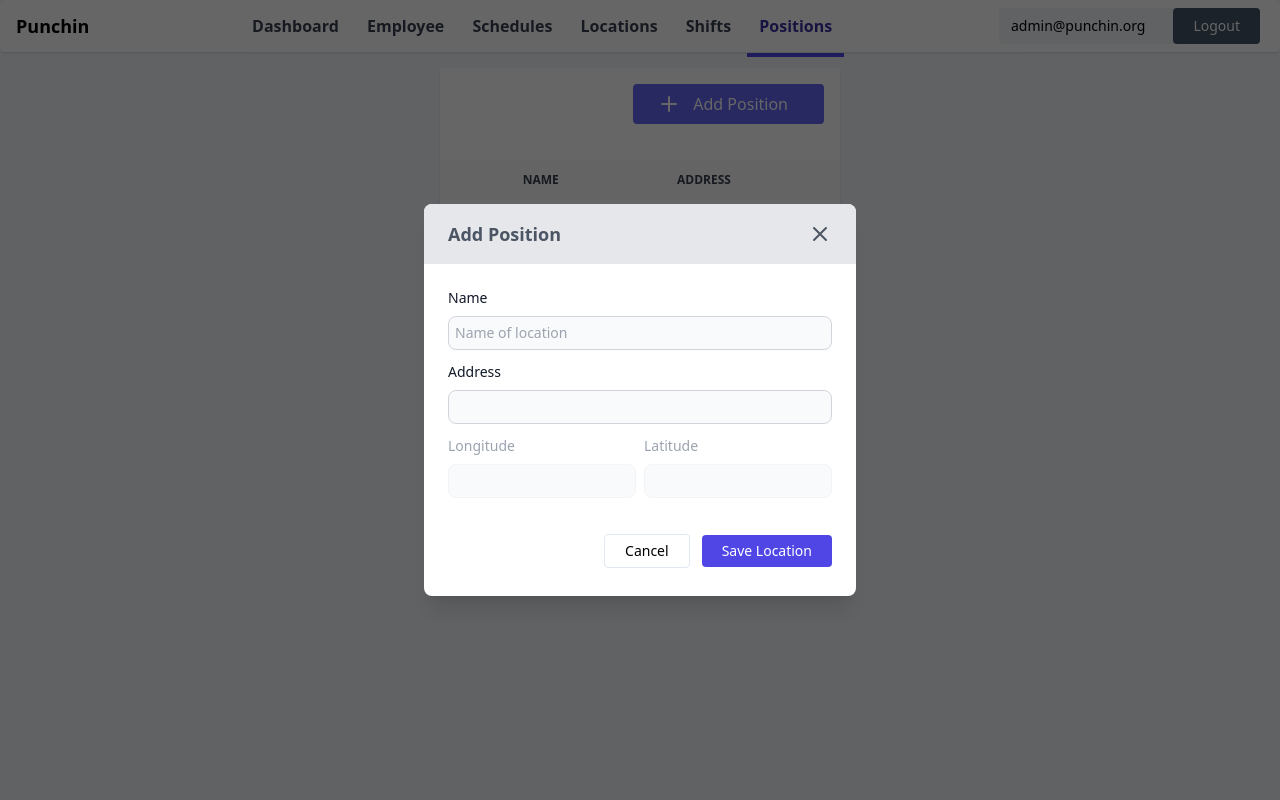
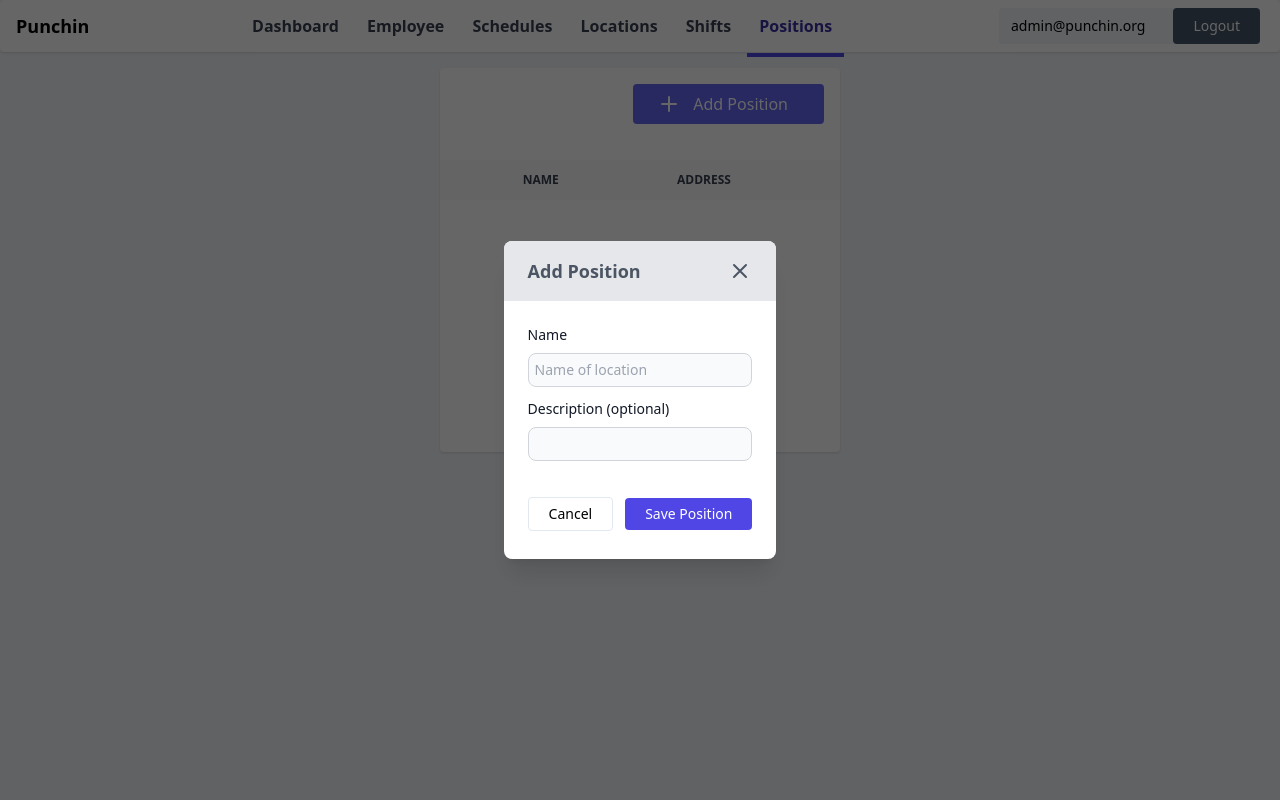
Before and after one commit to sir-guevara/punchin, a Django app: page /dashboard/positions/ in a window 1280 px wide, after a click on "Add Position". Run offline with Django 5.2, Linux system fonts and the light colour scheme; a user stored in the database is signed in; data comes from the database, SQL or seed files in the repository; lists and menus that the app fills with data are empty; some libraries are stand-ins or nearby versions.

Commit message:
position form html:

```diff
--- a/punchin/core/templates/dashboard/positions.html
+++ b/punchin/core/templates/dashboard/positions.html
@@ -107,22 +107,8 @@
                     </div>
                     <div class="flex justify-between">
                         <div class="mb-3 w-full">
-                            <label for="address" class="block mb-2 text-sm font-medium text-gray-900 ">Address</label>
-                            <input type="text" id="addressInput" name="address" class="bg-gray-50 border border-gray-300 text-gray-900 text-sm rounded-lg focus:ring-blue-500 focus:border-blue-500 block w-full p-1.5">
-                        </div>
-                    </div>
-                    <div class="grid gap-2 grid-cols-2">
-                        <div class="mb-3">
-                            <label for="hourly_rate" class="block mb-2 text-sm font-medium text-gray-400 "> Longitude </label>
-                            <input type="number" step="0.1" name="longitude"
-                                id="longitudeInput"
-                                class="bg-gray-50 border border-gray-100 text-gray-400 text-sm rounded-lg block w-full p-1.5 disabled" readonly/>
-                        </div>
-                        <div class="mb-3 ">
-                            <label for="overtime_hourly_rate"
-                                class="block mb-2 text-sm font-medium text-gray-400 ">Latitude </label>
-                            <input type="number" step="0.1" id="latitudeInput" name="latitude"
-                                class="bg-gray-50 border border-gray-100 text-gray-400 text-sm rounded-lg block w-full p-1.5 disabled" readonly/>
+                            <label for="address" class="block mb-2 text-sm font-medium text-gray-900 ">Description (optional)</label>
+                            <input type="text" id="addressInput" name="address" class="bg-gray-50 border border-gray-300 text-gray-900 text-sm rounded-lg focus:ring-blue-500 focus:border-blue-500 block w-full p-1.5" max-length="255">
                         </div>
                     </div>
 
@@ -131,7 +117,7 @@
                         <button
                             class="bg-white border border-slate-200 text-slone-600 p-1.5 px-5 rounded text-sm hover:bg-slate-100" onclick="closeModal('addPositionModal')">Cancel</button>
                         <button class="bg-indigo-600 text-white p-1.5 px-5 rounded text-sm hover:bg-indigo-700"
-                            type="submit">Save Location</button>
+                            type="submit">Save Position</button>
                     </div>
 
                 </form>
```
